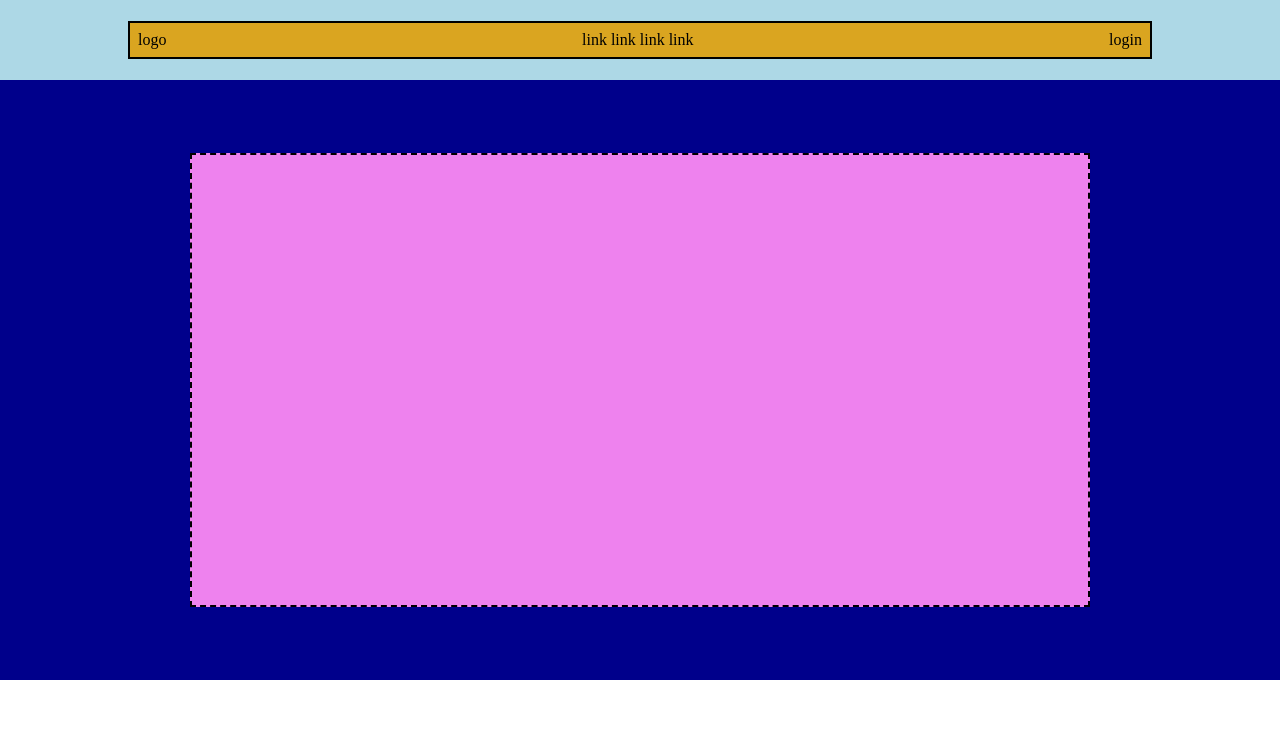
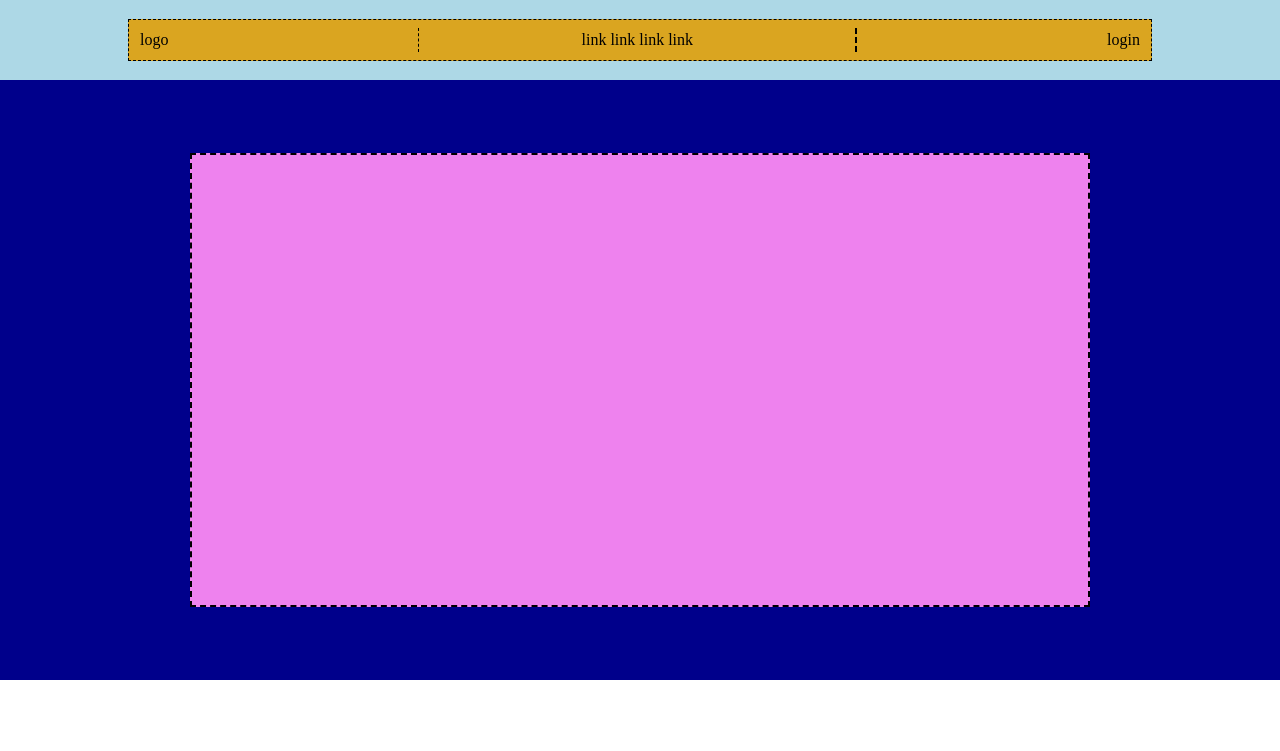
Before and after one commit to FrancescoMorettiBrs/htmlcss-struttura-discord, a plain HTML site: page index.html in a window 1280 px wide. Shown: the top 751 px of the page. Drawn offline with Linux system fonts and the light colour scheme.

Commit message:
feat: project corrected and completed

```diff
--- a/css/style.css
+++ b/css/style.css
@@ -24,6 +24,12 @@ img {
   border: 2px dashed black;
 }
 
+.container-footer {
+  width: 80%;
+  max-width: 1200px;
+  margin: 0 auto;
+}
+
 .flex-container-main {
   display: flex;
   height: 450px;
@@ -33,12 +39,6 @@ img {
   max-width: 900px;
   /* debug */
   background-color: #ee82ee;
-}
-
-.container-footer {
-  width: 80%;
-  max-width: 1200px;
-  margin: 0 auto;
 }
 
 /* Header */
@@ -54,12 +54,30 @@ img {
   padding: 8px;
   justify-content: space-between;
   /* debug */
-  border: 2px solid #000000;
+  border: 1px dashed #000000;
   background-color: #daa520;
 }
 
 /* Main */
 /* Common */
+.header-logo {
+  display: flex;
+  border-right: 1px dashed black;
+  padding: 3px 250px 3px 3px;
+  align-items: center;
+}
+
+.header-login {
+  display: flex;
+  border-left: 2px dashed black;
+  padding: 3px 3px 3px 250px;
+  align-items: center;
+}
+
+.header-link {
+  align-content: center;
+}
+
 .main-bg {
   height: 600px;
   align-content: center;
@@ -106,6 +124,7 @@ img {
   background-color: #d3d3d3;
 }
 
+/* quinta sezione */
 .main-bg-black {
   background-color: #23272a;
   align-content: center;
@@ -114,12 +133,13 @@ img {
 
 .left-col-pink {
   flex: 1;
+  width: 40%;
   /* debug */
   background-color: #f48b8b;
 }
 
 .right-col-green {
-  flex: 2.5;
+  flex: 2;
   display: flex;
 }
 
--- a/index.html
+++ b/index.html
@@ -13,9 +13,9 @@
       <div class="header-bg">
         <div class="container-header">
           <div class="flex-container-header">
-            <div>logo</div>
-            <div>link link link link</div>
-            <div>login</div>
+            <div class="header-logo">logo</div>
+            <div class="header-link">link link link link</div>
+            <div class="header-login">login</div>
           </div>
         </div>
       </div>
```
